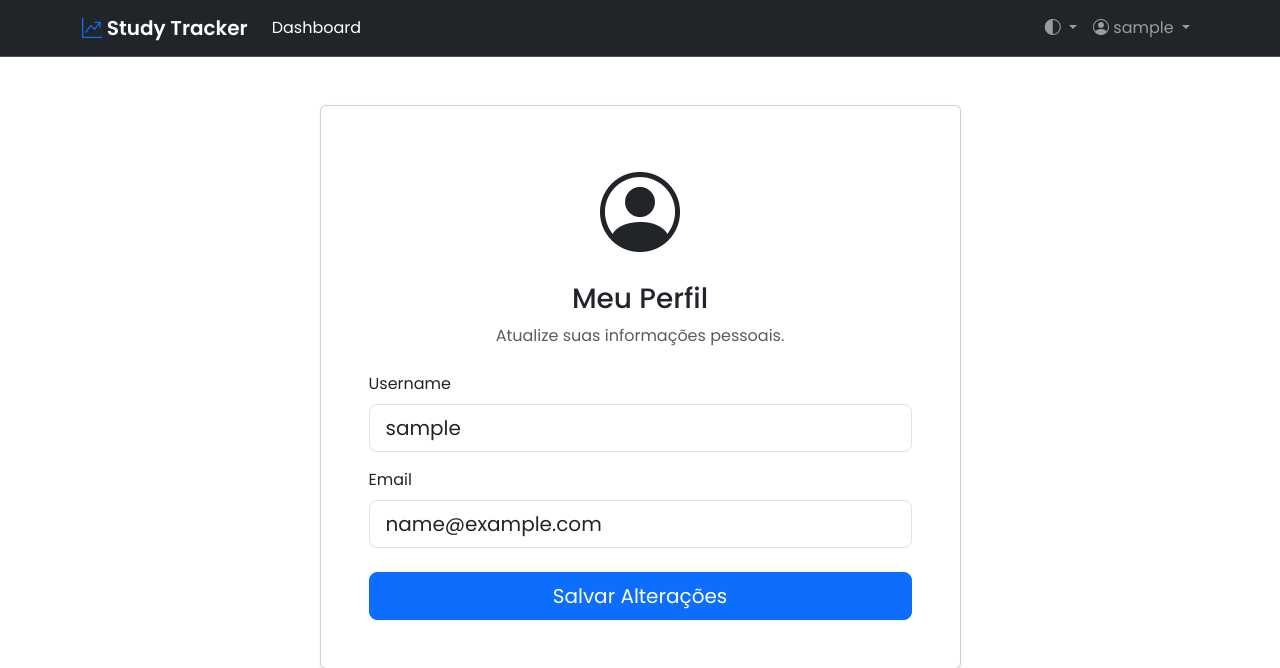
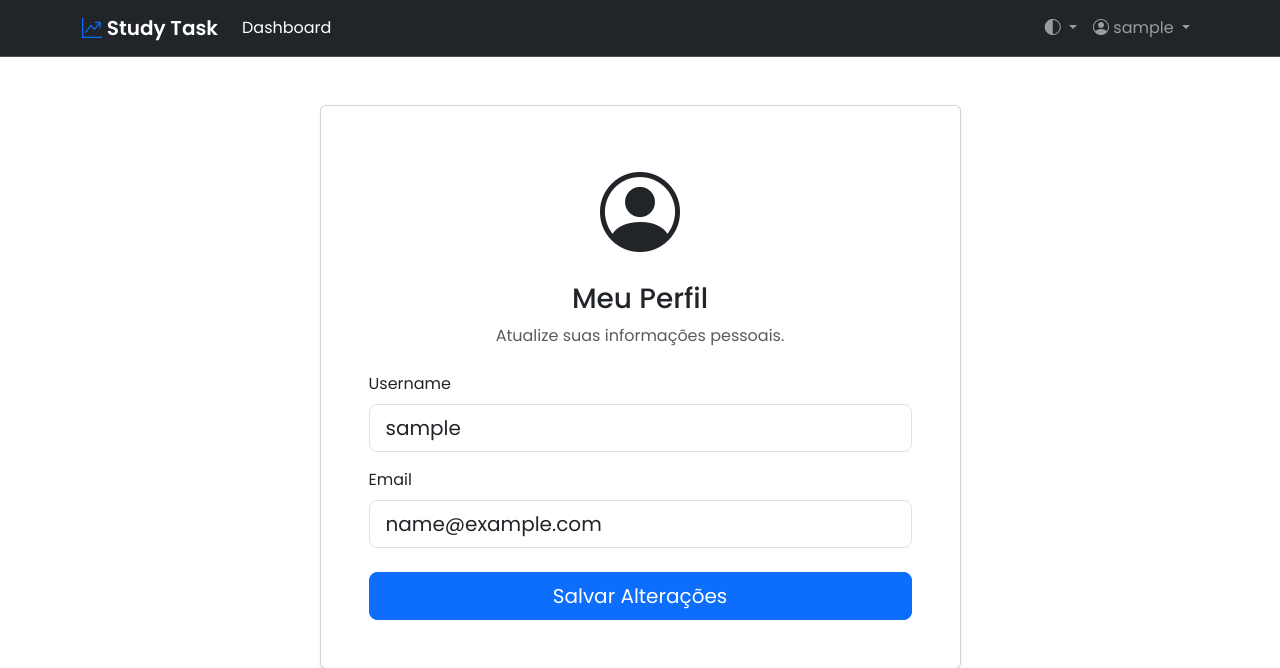
Before and after one commit to KaioHerculano/daily_task, a Django app: page /profile/ in a window 1280 px wide. Shown: the top 668 px of the page. Run offline with Django 5.2, Linux system fonts and the light colour scheme; the visitor is signed in with stand-in values (Sample User, id 1).

Commit message:
update title

```diff
--- a/app/templates/base.html
+++ b/app/templates/base.html
@@ -2,7 +2,7 @@
 <html lang="pt-br" data-bs-theme="light"> <head>
     <meta charset="UTF-8">
     <meta name="viewport" content="width=device-width, initial-scale=1">
-    <title>{% block title %}Study Tracker{% endblock %}</title>
+    <title>{% block title %}Study Task{% endblock %}</title>
 
     <link rel="preconnect" href="https://fonts.googleapis.com">
     <link rel="preconnect" href="https://fonts.gstatic.com" crossorigin>
--- a/app/templates/components/_navbar.html
+++ b/app/templates/components/_navbar.html
@@ -2,7 +2,7 @@
   <div class="container">
     <a class="navbar-brand fw-bold" href="{% url 'dashboard' %}">
       <i class="bi bi-graph-up-arrow text-primary"></i>
-      Study Tracker
+      Study Task
     </a>
 
     <button class="navbar-toggler" type="button" data-bs-toggle="collapse" data-bs-target="#main-navbar" aria-controls="main-navbar" aria-expanded="false" aria-label="Toggle navigation">
--- a/app/templates/profile.html
+++ b/app/templates/profile.html
@@ -1,6 +1,6 @@
 {% extends 'base.html' %}
 
-{% block title %}Meu Perfil - Study Tracker{% endblock %}
+{% block title %}Meu Perfil - Study Task{% endblock %}
 
 {% block content %}
 <div class="row justify-content-center mt-4">
--- a/app/templates/registration/login.html
+++ b/app/templates/registration/login.html
@@ -1,5 +1,5 @@
 {% extends 'base.html' %}
-{% load static %} {% block title %}Login - Study Tracker{% endblock %}
+{% load static %} {% block title %}Login - Study Task{% endblock %}
 
 {% block content %}
 <div class="row justify-content-center mt-5">
--- a/app/templates/registration/register.html
+++ b/app/templates/registration/register.html
@@ -1,6 +1,6 @@
 {% extends 'base.html' %}
 
-{% block title %}Cadastre-se - Study Tracker{% endblock %}
+{% block title %}Cadastre-se - Study Task{% endblock %}
 
 {% block content %}
 <div class="row justify-content-center mt-5">
```
Also changed, not shown: README.md, 2 other files.
